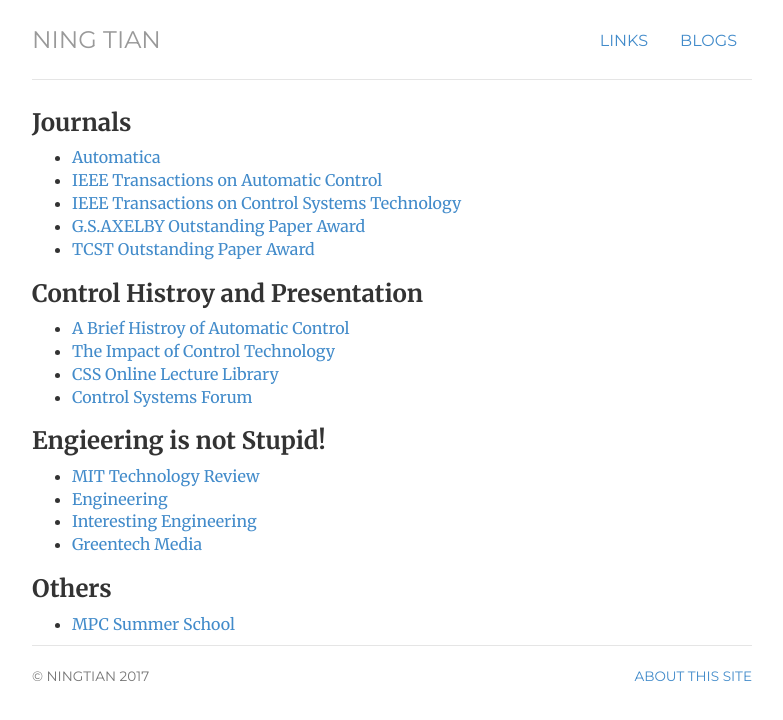
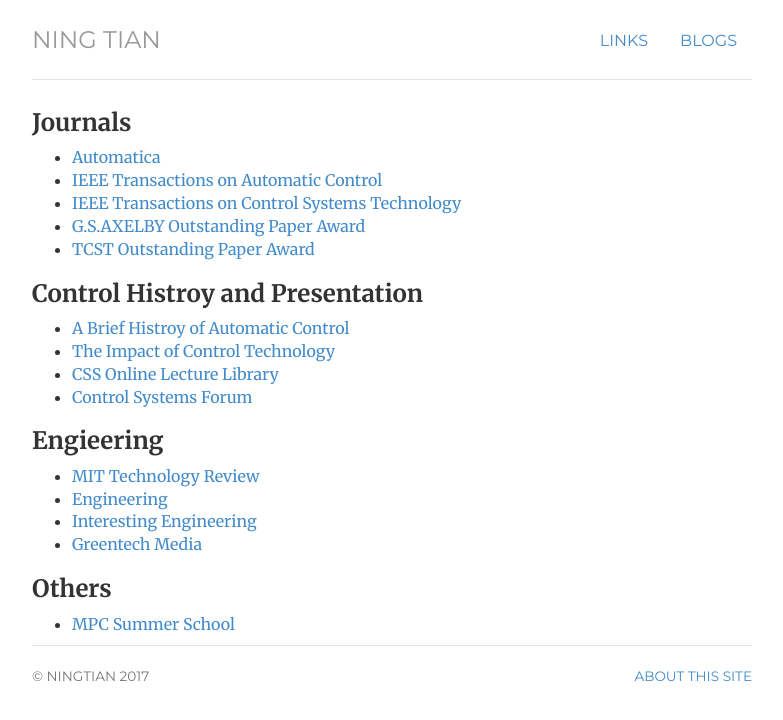
Before and after one commit to ningtian/ningtian.github.io, a Jekyll site: the page built from links/index.html, in a window 1280 px wide. Shown: the top 720 px of the page, without its empty margins (248-1031 px from the left). Built offline with Jekyll 4.4.1, drawn with Linux system fonts in a browser that asks for light colours.

Commit message:
Update index.html

```diff
--- a/links/index.html
+++ b/links/index.html
@@ -64,7 +64,7 @@
 	<li>Develop scripts and improve workflows for converting and publishing content in specific XML schemas.</li>-->
 	</ul>
 
-	<h3>Engieering is not Stupid!</h3>
+	<h3>Engieering</h3>
 
 	<ul>
 
```
